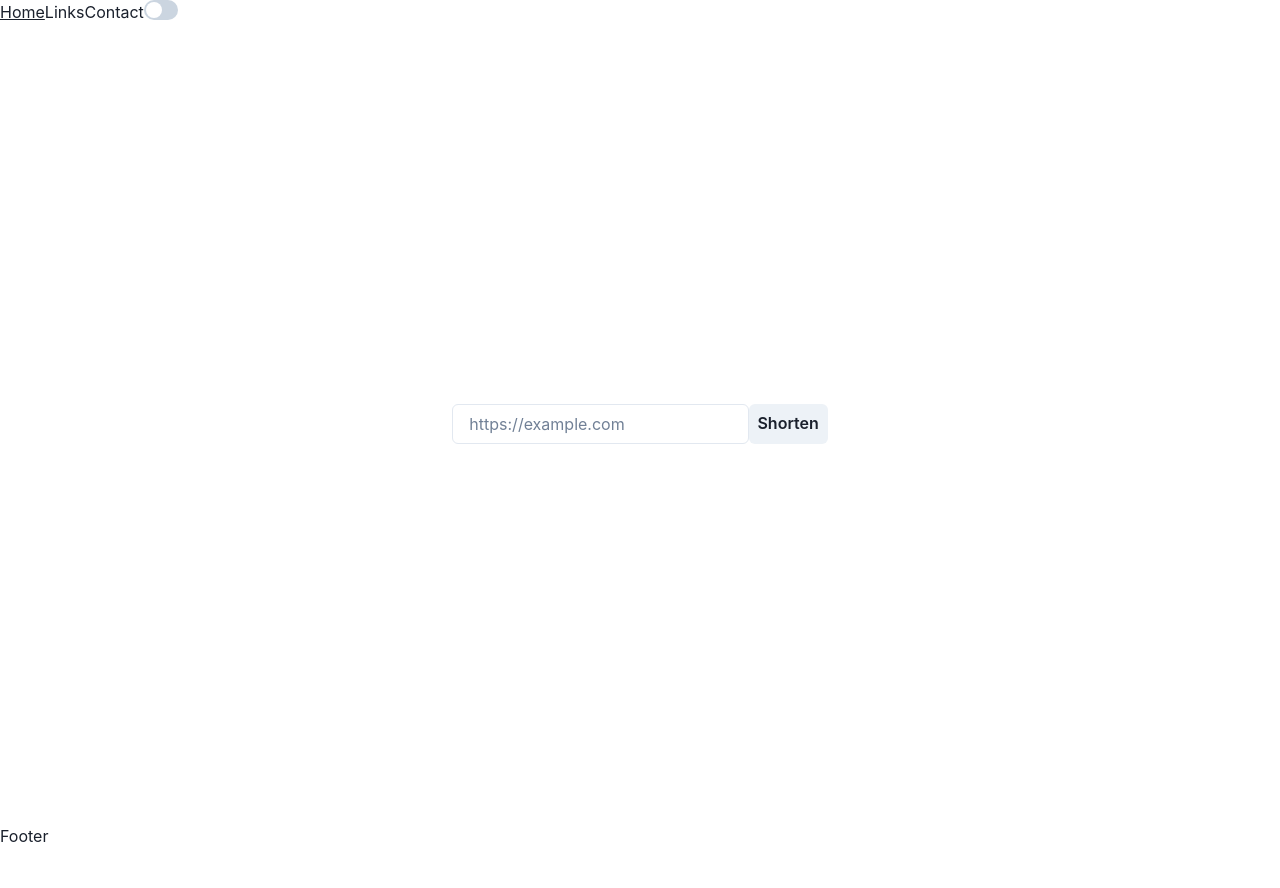
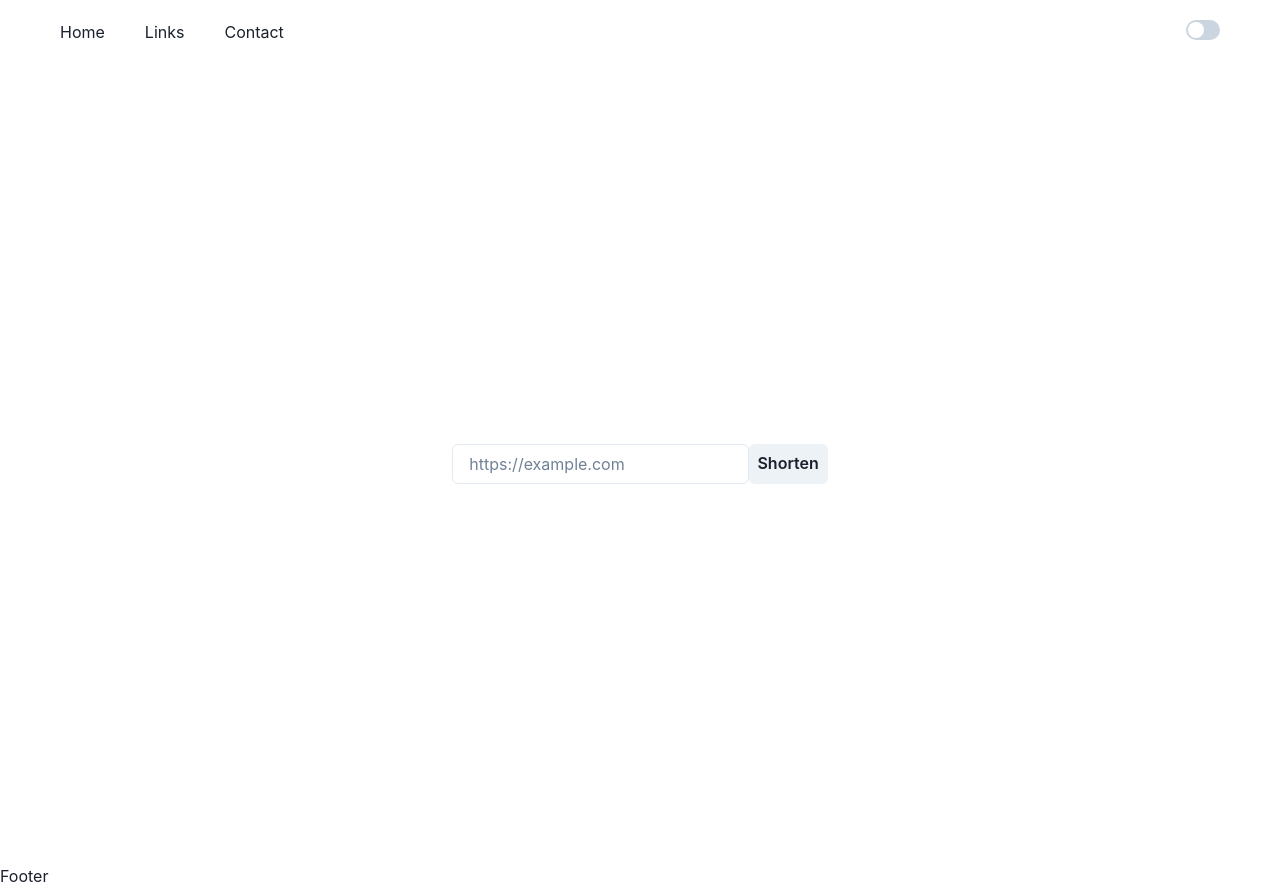
Before and after one commit to Abdulkareemoj/node-react-ts-docker, a React (Vite) app in the folder client/: page / in a window 1280 px wide. Before the commit the page ends 848 px from the top, so only its background shows below. Built offline with nearby package versions, Linux system fonts and the light colour scheme; no server answers.

Commit message:
looks better

```diff
--- a/client/src/components/Layout.tsx
+++ b/client/src/components/Layout.tsx
@@ -1,12 +1,14 @@
+import { Box } from '@chakra-ui/react';
 import Navbar from './Navbar';
 import Footer from './Footer';
 // Pass the child props
 export default function Layout({ children }: { children: React.ReactNode }) {
   return (
-    <div>
+    <Box>
       <Navbar />
-      {children}
+      <Box mx="20">{children}</Box>
+
       <Footer />
-    </div>
+    </Box>
   );
 }
--- a/client/src/components/Navbar.tsx
+++ b/client/src/components/Navbar.tsx
@@ -1,5 +1,5 @@
 import { useState } from 'react';
-import { useColorMode, Switch, Flex, Button } from '@chakra-ui/react';
+import { useColorMode, Switch, Flex, Button, Spacer } from '@chakra-ui/react';
 import { Link as ReactRouterLink } from 'react-router-dom';
 import { Link as ChakraLink, LinkProps } from '@chakra-ui/react';
 
@@ -9,21 +9,29 @@ export default function Navbar() {
   const isDark = colorMode === 'dark';
 
   return (
-    <Flex>
+    <>
+      <Flex px="10">
         {/* Desktop */}
         <Flex>
-        <ChakraLink as={ReactRouterLink} to="/">
+          <ChakraLink as={ReactRouterLink} to="/" p="5">
             Home
           </ChakraLink>
-        <ChakraLink as={ReactRouterLink} to="/links">
+          <ChakraLink as={ReactRouterLink} to="/links" p="5">
             Links
           </ChakraLink>
-        <ChakraLink as={ReactRouterLink} to="/contact">
+          <ChakraLink as={ReactRouterLink} to="/contact" p="5">
             Contact
           </ChakraLink>
         </Flex>
-      <Switch color="green" isChecked={isDark} onChange={toggleColorMode} />
+        <Spacer />
+        <Switch
+          color="green"
+          isChecked={isDark}
+          onChange={toggleColorMode}
+          p="5"
+        />
       </Flex>
+    </>
   );
 }
 // }
```
Lines whose indentation alone changed are shown as unchanged.
